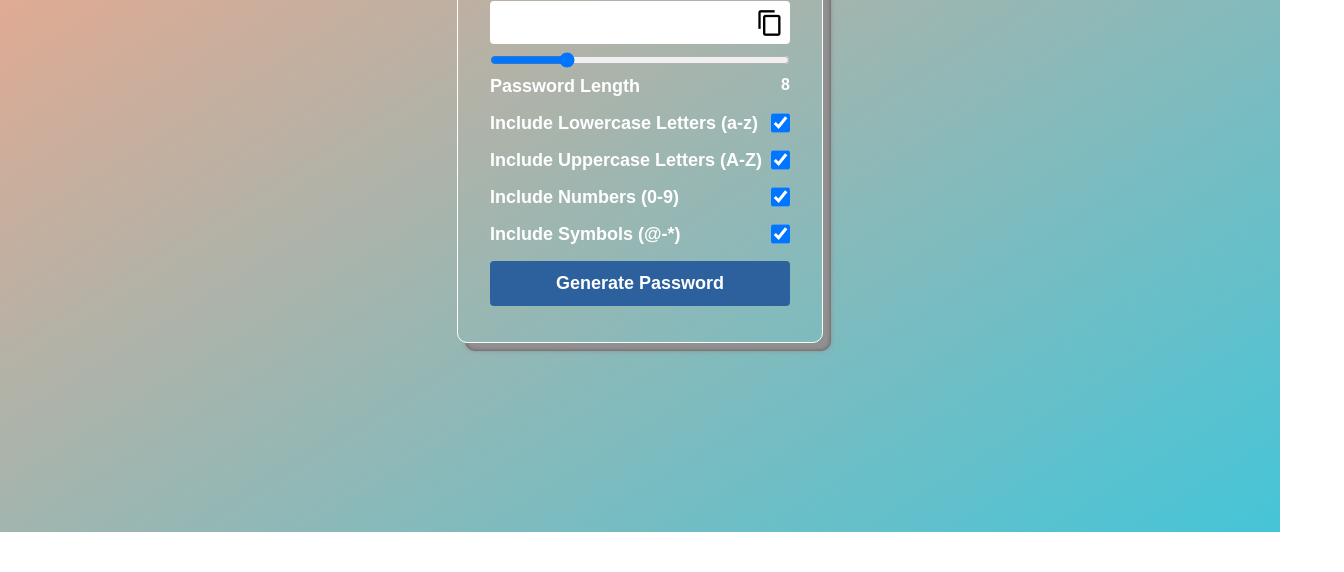
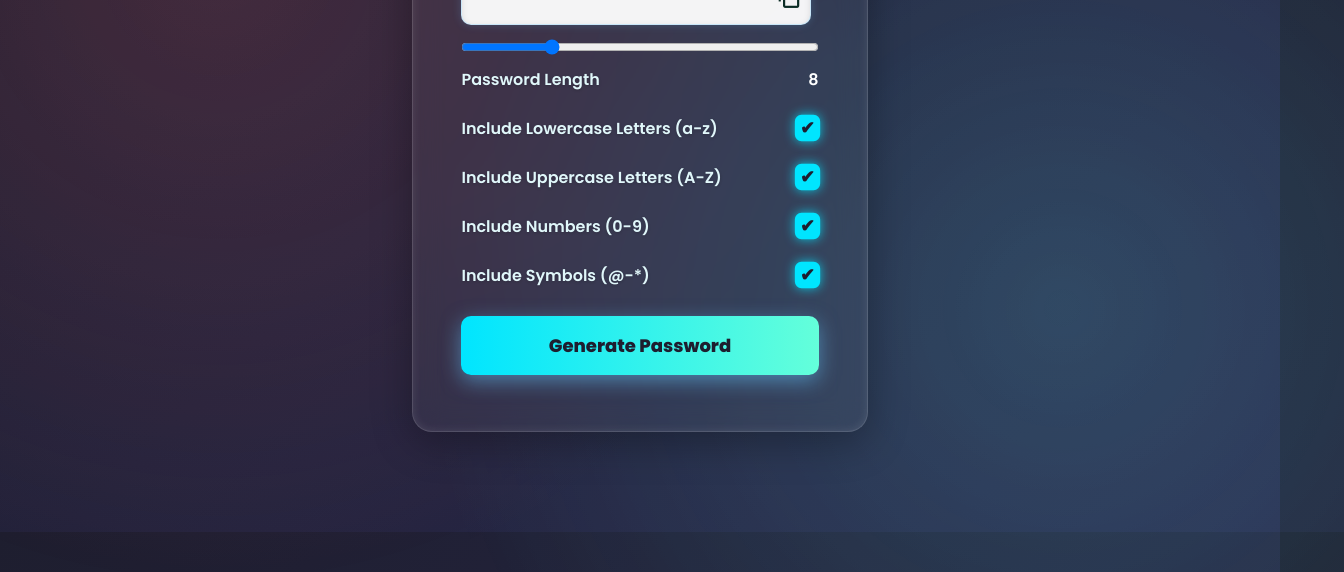
Before and after one commit to Muhaiminul-official/JavaScript_Projects, a plain HTML site: page Passward-generator/index.html in a window 1280 px wide. Shown: the part 268-840 px from the top of the page, 1344 px wide, since content can reach past the window. Before the commit the page ends 800 px from the top, so only its background shows below. Drawn offline with Linux system fonts and the light colour scheme.

Commit message:
Add files via upload

```diff
--- a/Passward-generator/style.css
+++ b/Passward-generator/style.css
@@ -1,92 +1,214 @@
-@import url('https://fonts.googleapis.com/css2?family=Poppins:wght@500&display=swap');
+@import url('https://fonts.googleapis.com/css2?family=Poppins:wght@600;800&display=swap');
 
-*{
+* {
     margin: 0;
     padding: 0;
     box-sizing: border-box;
-    font-family: sans-serif;
+    font-family: "Poppins", sans-serif;
 }
 
-body{
-
+body {
     max-width: 100vw;
     min-height: 100vh;
     display: flex;
     justify-content: center;
     align-items: center;
-    background: linear-gradient(to right bottom, #ffa585, #45c5d8);
+    background: linear-gradient(135deg, #1e1e2f, #2a2a4e);
     color: #fff;
-    font-family: "Poppins", sans-serif;
     font-weight: 600;
+    position: relative;
+    overflow: hidden;
 }
 
-.container{
-    border: 0.5px solid #fff;
-    border-radius: 10px;
-    padding: 28px 32px;
+/* Animated background particles */
+body::before {
+    content: '';
+    position: absolute;
+    top: 0;
+    left: 0;
+    width: 100%;
+    height: 100%;
+    background: radial-gradient(circle at 20% 30%, rgba(255, 100, 100, 0.2), transparent 50%),
+                radial-gradient(circle at 80% 70%, rgba(100, 255, 255, 0.2), transparent 50%);
+    animation: pulse 10s infinite ease-in-out;
+    z-index: -1;
+}
+
+@keyframes pulse {
+    0%, 100% { opacity: 0.5; transform: scale(1); }
+    50% { opacity: 0.8; transform: scale(1.1); }
+}
+
+.container {
+    border: 1px solid rgba(255, 255, 255, 0.15);
+    border-radius: 20px;
+    padding: 40px 48px;
     display: flex;
     flex-direction: column;
-    background: transparent;
-    box-shadow: 8px 8px 4px #909090, 8px 8px 0px #575757;
+    background: rgba(255, 255, 255, 0.05);
+    backdrop-filter: blur(15px);
+    box-shadow: 0 10px 40px rgba(0, 0, 0, 0.3), inset 0 0 10px rgba(255, 255, 255, 0.1);
+    transition: transform 0.4s ease, box-shadow 0.4s ease;
+    z-index: 1;
 }
 
-.container h1{
-    font-size: 1.4rem;
-    margin-block: 8px;
+.container:hover {
+    transform: translateY(-6px);
+    box-shadow: 0 15px 50px rgba(0, 0, 0, 0.4), 0 0 20px rgba(100, 200, 255, 0.3);
 }
-.inputBox{
+
+.container h1 {
+    font-size: 2rem;
+    font-weight: 800;
+    margin-block: 16px;
+    text-shadow: 0 2px 6px rgba(0, 0, 0, 0.3), 0 0 10px rgba(100, 200, 255, 0.5);
+    letter-spacing: 1px;
+    background: linear-gradient(90deg, #64ffda, #bbdefb);
+    -webkit-background-clip: text;
+    background-clip: text;
+    -webkit-text-fill-color: transparent;
+}
+
+.inputBox {
     position: relative;
 }
 
-.inputBox span{
+.inputBox span {
     position: absolute;
-    top: 16px;
-    right: 6px;
-    color: #000;
-    font-size: 28px;
+    top: 50%;
+    right: 16px;
+    transform: translateY(-50%);
+    color: #0c2d26;
+    font-size: 26px;
     cursor: pointer;
     z-index: 2;
+    transition: color 0.3s ease, transform 0.3s ease, text-shadow 0.3s ease;
 }
-.passBox{
-    background-color: #fff;
+
+.inputBox span:hover {
+    color: #0f1f21;
+    transform: translateY(-50%) scale(1.3);
+    text-shadow: 0 0 10px rgba(0, 229, 255, 0.8);
+}
+
+.passBox {
+    background: rgba(255, 255, 255, 0.95);
+    border: 1px solid rgba(100, 200, 255, 0.3);
+    outline: none;
+    padding: 14px 18px;
+    width: 350px;
+    border-radius: 10px;
+    font-size: 18px;
+    font-weight: 600;
+    margin-block: 14px;
+    text-overflow: ellipsis;
+    box-shadow: inset 0 2px 6px rgba(0, 0, 0, 0.1), 0 0 10px rgba(100, 200, 255, 0.2);
+    transition: box-shadow 0.3s ease, border-color 0.3s ease, transform 0.3s ease;
+}
+
+.passBox:focus {
+    border-color: #00e5ff;
+    box-shadow: 0 0 12px rgba(0, 229, 255, 0.7), inset 0 2px 6px rgba(0, 0, 0, 0.1);
+    transform: scale(1.02);
+}
+
+.row {
+    display: flex;
+    align-items: center;
+    margin-block: 12px;
+}
+
+.row p, .row label {
+    flex-basis: 100%;
+    font-size: 16px;
+    font-weight: 600;
+    text-shadow: 0 1px 3px rgba(0, 0, 0, 0.2);
+    color: #e0f7fa;
+}
+
+.row input[type="checkbox"] {
+    width: 24px;
+    height: 24px;
+    appearance: none;
+    background: rgba(255, 255, 255, 0.1);
+    border: 2px solid #64ffda;
+    border-radius: 6px;
+    cursor: pointer;
+    position: relative;
+    transition: background 0.3s ease, transform 0.3s ease, box-shadow 0.3s ease;
+}
+
+.row input[type="checkbox"]:hover {
+    box-shadow: 0 0 8px rgba(100, 200, 255, 0.5);
+}
+
+.row input[type="checkbox"]:checked {
+    background: #00e5ff;
+    border-color: #00e5ff;
+    transform: scale(1.1);
+    box-shadow: 0 0 10px rgba(0, 229, 255, 0.8);
+}
+
+.row input[type="checkbox"]:checked::after {
+    content: '✔';
+    color: #1e1e2f;
+    font-size: 16px;
+    font-weight: 800;
+    position: absolute;
+    top: 50%;
+    left: 50%;
+    transform: translate(-50%, -50%);
+    animation: checkPop 0.2s ease;
+}
+
+@keyframes checkPop {
+    0% { transform: translate(-50%, -50%) scale(0); }
+    50% { transform: translate(-50%, -50%) scale(1.3); }
+    100% { transform: translate(-50%, -50%) scale(1); }
+}
+
+.genBtn {
     border: none;
     outline: none;
-    padding: 10px;
-    width: 300px;
-    border-radius: 4px;
-    font-size: 20px;
-    margin-block: 8px;
-    text-overflow: ellipsis;
+    background: linear-gradient(90deg, #00e5ff, #64ffda);
+    padding: 16px 32px;
+    color: #1e1e2f;
+    font-size: 18px;
+    font-weight: 800;
+    margin-block: 16px;
+    cursor: pointer;
+    border-radius: 10px;
+    box-shadow: 0 6px 20px rgba(100, 200, 255, 0.5);
+    position: relative;
+    overflow: hidden;
+    transition: transform 0.3s ease, box-shadow 0.3s ease;
 }
 
-.row{
-    display: flex;
-    margin-block: 8px;
+.genBtn:hover {
+    transform: translateY(-3px);
+    box-shadow: 0 8px 25px rgba(100, 200, 255, 0.7), 0 0 15px rgba(0, 229, 255, 0.5);
 }
 
-.row p, .row label{
-    flex-basis: 100%;
-    font-size: 18px;
+.genBtn:active {
+    transform: translateY(0);
+    box-shadow: 0 4px 15px rgba(100, 200, 255, 0.3);
 }
 
-.row input[type="checkbox"]{
-    width: 20px;
-    height: 20px;
+/* Ripple effect on button click */
+.genBtn::before {
+    content: '';
+    position: absolute;
+    top: 50%;
+    left: 50%;
+    width: 0;
+    height: 0;
+    background: rgba(255, 255, 255, 0.3);
+    border-radius: 50%;
+    transform: translate(-50%, -50%);
+    transition: width 0.6s ease, height 0.6s ease;
 }
 
-.genBtn{
-    border: none;
-    outline: none;
-    background-color: #2c619e;
-    padding: 12px 24px;
-    color: #fff;
-    font-size: 18px;
-    margin-block: 8px;
-    font-weight: 700;
-    cursor: pointer;
-    border-radius: 4px;
+.genBtn:active::before {
+    width: 200px;
+    height: 200px;
 }
-
-.genBtn:hover{
-    background-color: #0066ff;
-}
```
